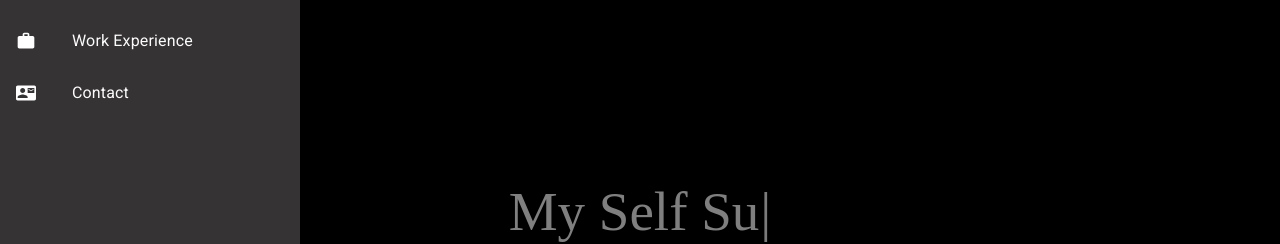
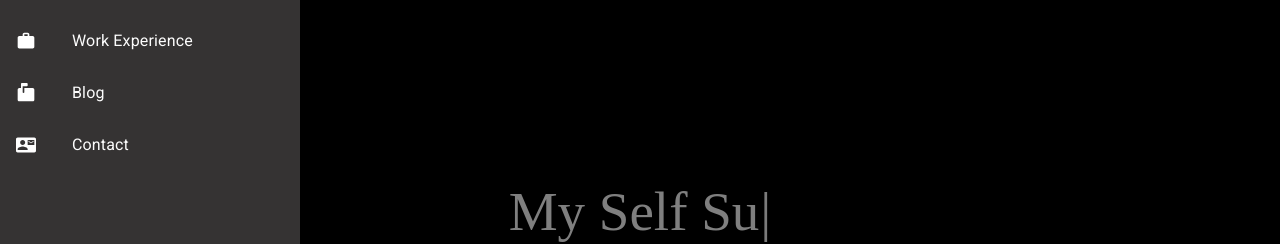
Before and after one commit to subhajit-98/portfolio, a React (Create React App) app: page / in a window 1280 px wide. Both pictures are taken after a click on the button "menu". Shown: the part 143-387 px from the top of the page. Built offline with nearby package versions, Linux system fonts and the light colour scheme.

Commit message:
Contact menu add

```diff
--- a/src/App.js
+++ b/src/App.js
@@ -1,6 +1,7 @@
 import Menu from './Component/Menu/Menu';
 import HomePage from './Component/HomePage/HomePage';
 import AboutPage from './Component/AboutPage/AboutPage'
+import Contact from './Component/Contact/Contact';
 import {BrowserRouter, Switch, Route} from "react-router-dom";
 import './App.css';
 
@@ -12,6 +13,7 @@ function App() {
         <Switch>
           <Route path="/" exact component={ HomePage } />
           <Route path="/about" exact component={ AboutPage } />
+          <Route path="/contact" exact component={ Contact } />
         </Switch>
       </BrowserRouter>
     </div>
--- a/src/Component/Menu/Menu.jsx
+++ b/src/Component/Menu/Menu.jsx
@@ -8,6 +8,7 @@ import WorkIcon from '@material-ui/icons/Work';
 import ContactMailIcon from '@material-ui/icons/ContactMail';
 import ExtensionRoundedIcon from '@material-ui/icons/ExtensionRounded';
 import AppsRoundedIcon from '@material-ui/icons/AppsRounded';
+import MarkunreadMailboxRoundedIcon from '@material-ui/icons/MarkunreadMailboxRounded';
 import './Menu.css';
 
 const Menu = () => {
@@ -64,7 +65,17 @@ const Menu = () => {
                         </MenuItem>
                     </NavLink>
                 </MenuList>
-                <MenuList className="menuList">
+                <MenuList className="menuList" onClick={() => { setMenu(!menu) }}>
+                    <NavLink to="/blog">
+                        <MenuItem>
+                            <ListItemIcon>
+                                <MarkunreadMailboxRoundedIcon fontSize="small"  style={{color: 'white'}} />
+                            </ListItemIcon>
+                            <Typography variant="inherit">Blog </Typography>
+                        </MenuItem>
+                    </NavLink>
+                </MenuList>
+                <MenuList className="menuList" onClick={() => { setMenu(!menu) }}>
                     <NavLink to="/contact">
                         <MenuItem>
                             <ListItemIcon>
```
